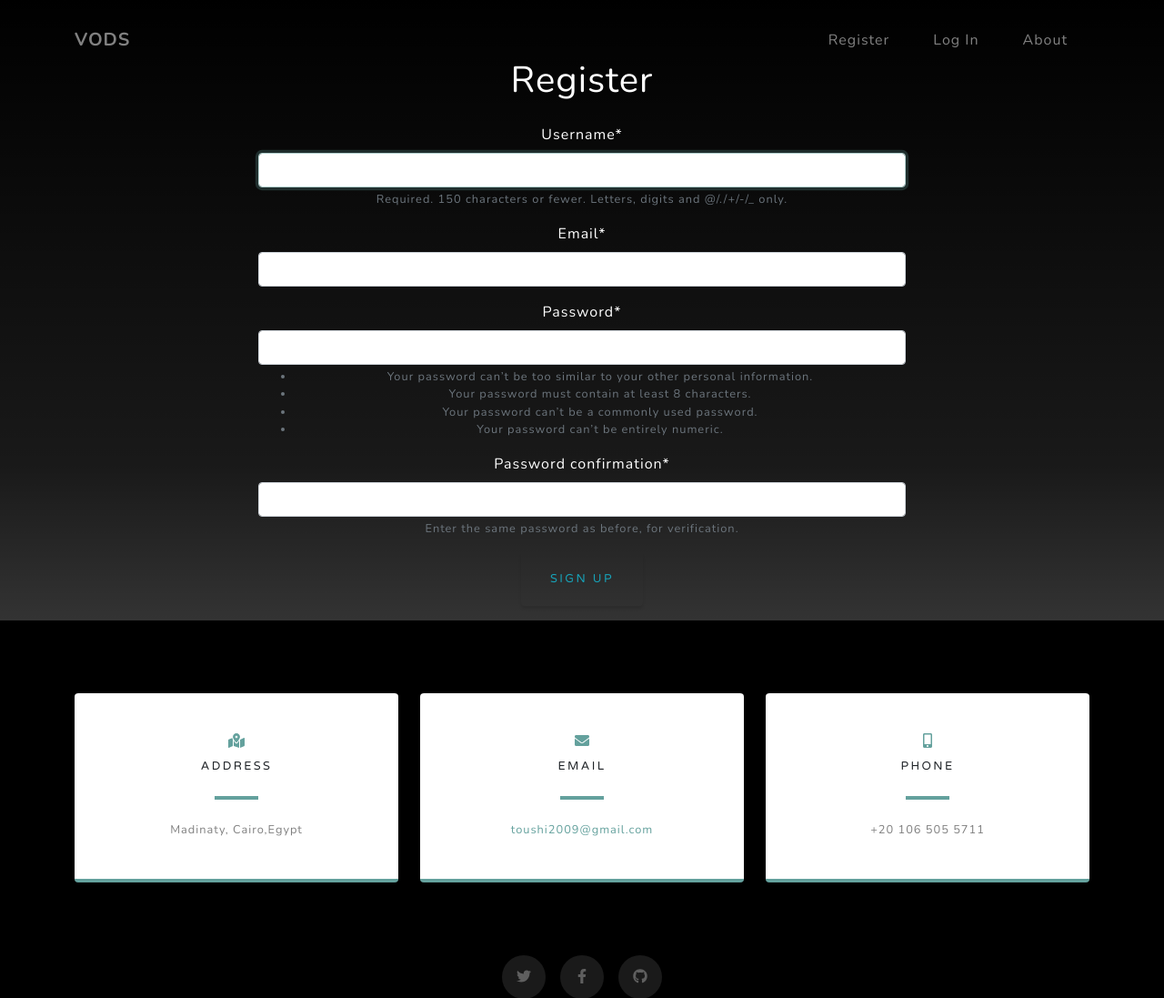
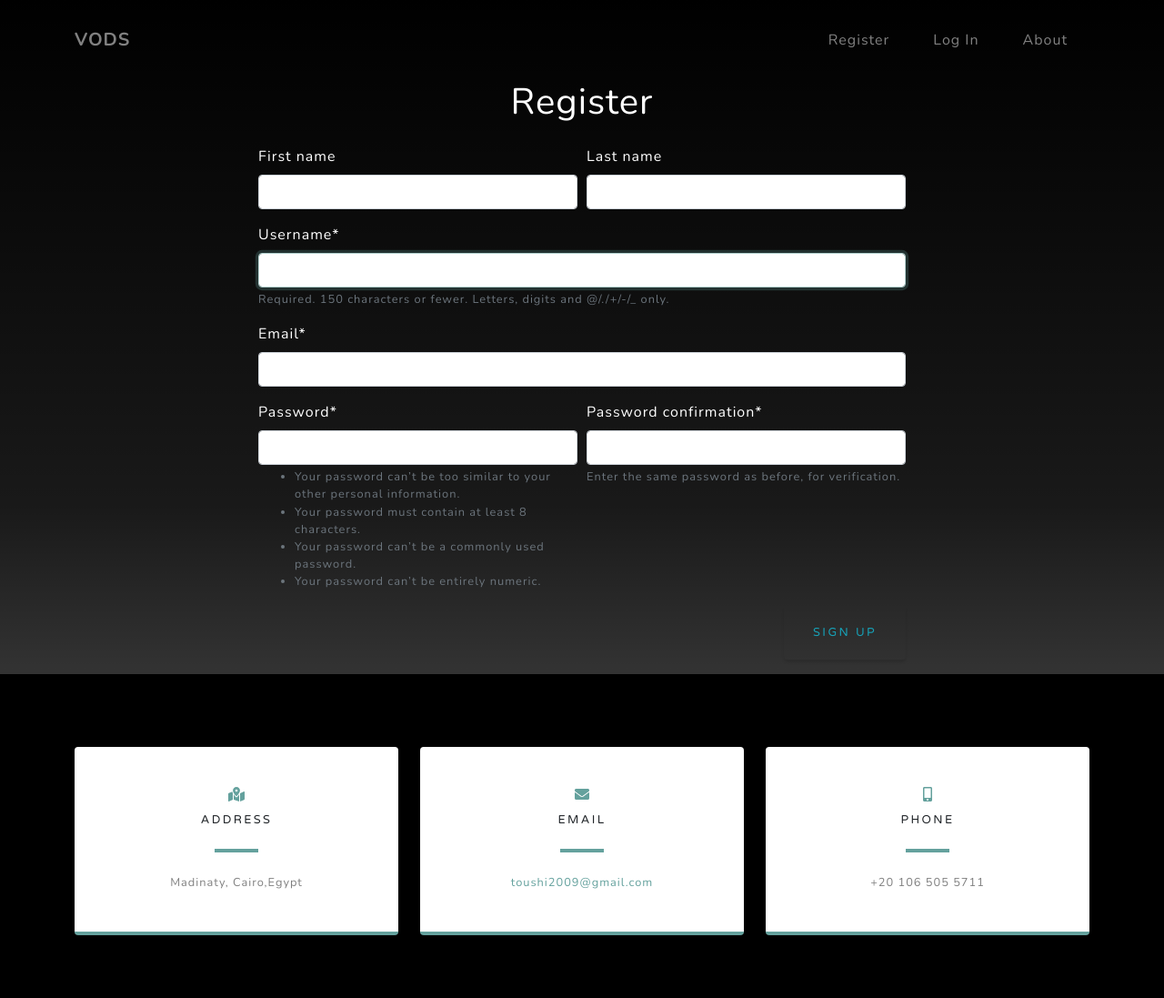
Before and after one commit to toushi100/VODS, a Django app: page /user/register/ in a window 1280 px wide. Shown: the top 1097 px of the page at 91% size. Run offline with Django 3.2, Linux system fonts and the light colour scheme; parts of the project's set-up code (start-up, migrations or seed data) failed here and were passed over; some libraries are stand-ins or nearby versions.

Commit message:
fixed form in register.html and added first name and last name in form.py

```diff
--- a/Usersapp/forms.py
+++ b/Usersapp/forms.py
@@ -2,19 +2,45 @@ from django import forms
 from django.contrib.auth.forms import UserCreationForm
 from django.contrib.auth.models import User
 from .models import Profile
+from crispy_forms.helper import FormHelper
+from crispy_forms.layout import Row, Layout, Column, Submit, Fieldset
+
+
 class UserResgisterForm(UserCreationForm):
     email = forms.EmailField()
 
     class Meta:
         model = User
-        fields = ['username','email','password1','password2']
+        fields = ['first_name', 'last_name', 'username',
+                  'email', 'password1', 'password2']
+
+
+    # def __init__(self, *args, **kwargs):
+    #     super().__init__(*args, **kwargs)
+    #     self.helper = FormHelper(self)
+    #     self.helper.layout = Layout(
+    #         Row(
+    #             Column('first_name', css_class='form-group col-md-6 mb-0'),
+    #             Column('last_name', css_class='form-group col-md-6 mb-0'),
+    #             css_class='form-row'
+    #         ),
+    #         'username',
+    #         'email',
+    #         Row(
+    #             Column('password1', css_class='form-group col-md-6 mb-0'),
+    #             Column('password2', css_class='form-group col-md-6 mb-0'),
+    #             css_class='form-row'
+    #         )
+    #     )
+
 
 class UserUpdateForm(forms.ModelForm):
     email = forms.EmailField()
 
     class Meta:
         model = User
-        fields = ['username','email']
+        fields = ['username', 'email']
+
 
 class ProfileUpdateForm(forms.ModelForm):
     class Meta:
--- a/Usersapp/templates/Usersapp/register.html
+++ b/Usersapp/templates/Usersapp/register.html
@@ -6,14 +6,31 @@
         <div class="row">
             <div class="col-lg-8 mx-auto">
                 <div class="container">
-                    <h1 class="text-white mb-4 text center"> Register</h1>
+                    <h1 class="text-white my-4 text center"> Register</h1>
                     <div class="content- section">
                         <form method="POST">
                             {% csrf_token%}
-                            <feiledset class="form-group text-white">
-                            {{form | crispy }}
+                            <feiledset class="form-group text-left text-white">
+                                <div class="form-row">
+                                    <div class="form-group col-md-6 mb-0">
+                                        {{ form.first_name|as_crispy_field }}
+                                    </div>
+                                    <div class="form-group col-md-6 mb-0">
+                                        {{ form.last_name|as_crispy_field }}
+                                    </div>
+                                </div>
+                                {{ form.username|as_crispy_field }}
+                                {{ form.email|as_crispy_field }}
+                                <div class="form-row">
+                                    <div class="form-group col-md-6 mb-0">
+                                        {{ form.password1|as_crispy_field }}
+                                    </div>
+                                    <div class="form-group col-md-6 mb-0">
+                                        {{ form.password2|as_crispy_field }}
+                                    </div>
+                                </div>
                             </feiledset>
-                            <div class="form-group">
+                            <div class="form-group float-right">
                                 <button class="btn btn-outline-info" type="submit"> Sign UP</button>
                             </div>
                         </form>
```
Also changed, not shown: db.sqlite3.
